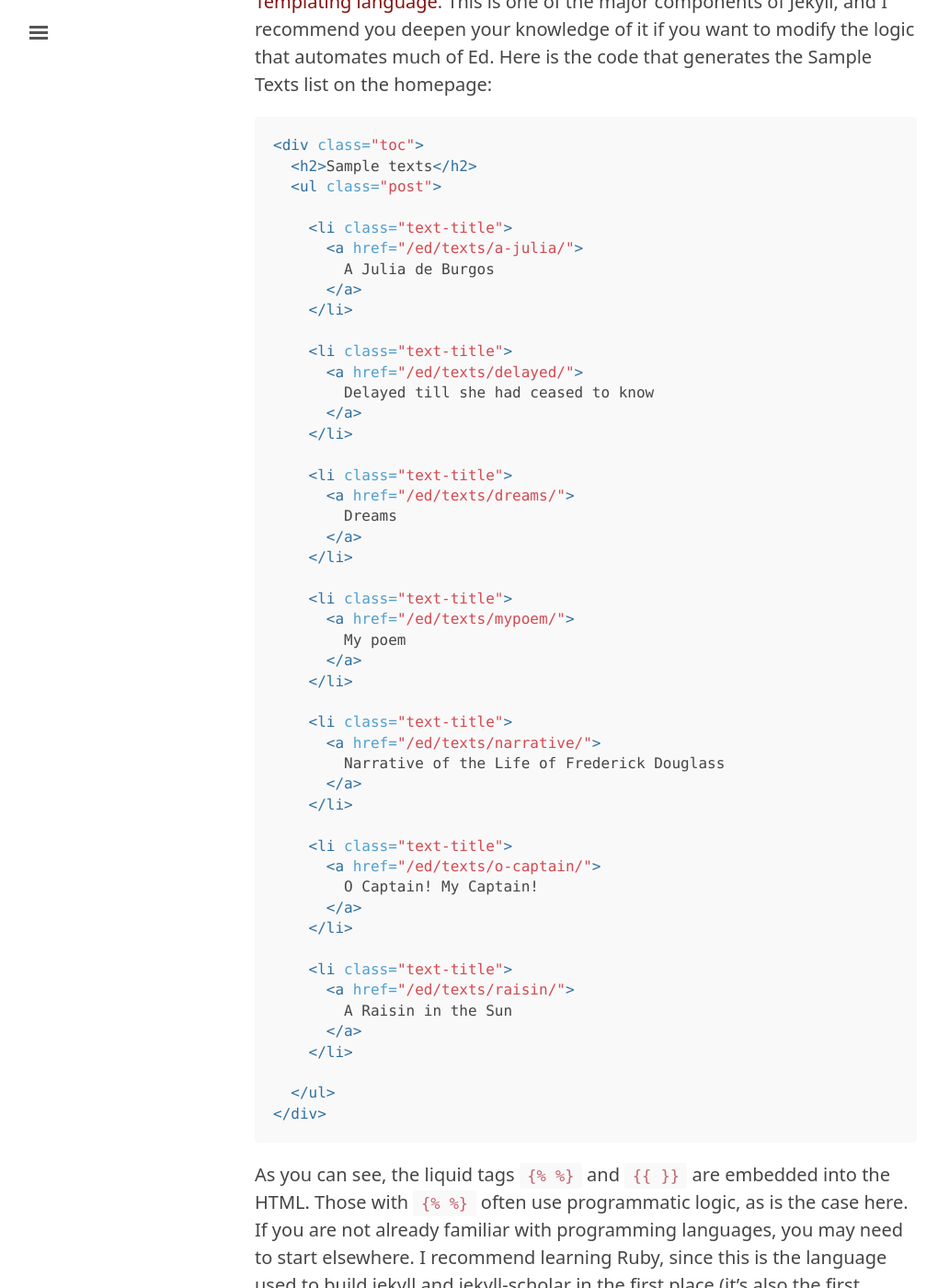
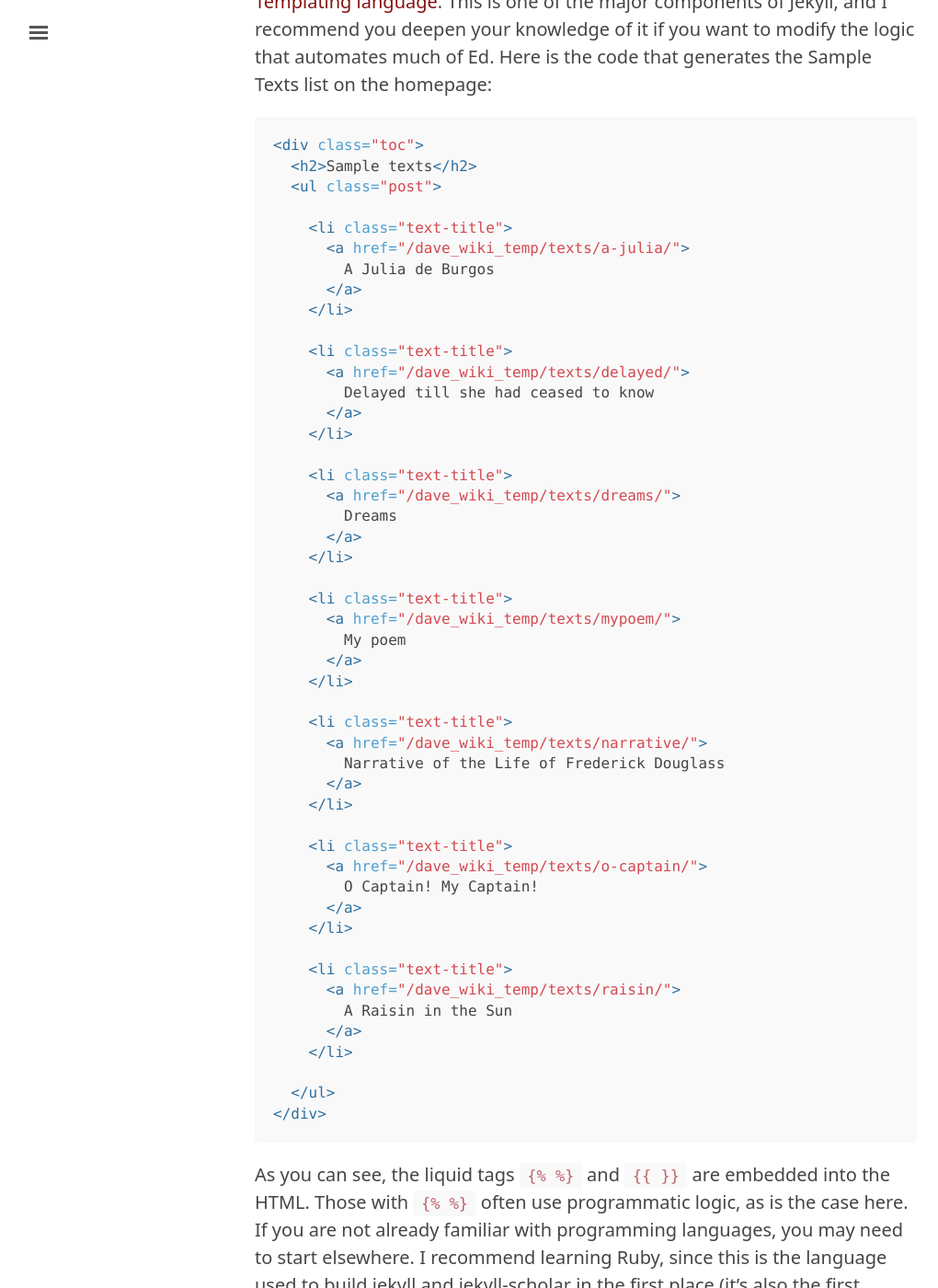
Before and after one commit to woensug-choi/dave_wiki_temp, a Jekyll site: the page built from documentation.md, in a window 1280 px wide and 1400 px high, scrolled down 13536 px. Shown: the whole window at 92% size, without its empty margins (3-1023 px from the left). Built offline with Jekyll 4.4.1, drawn with Linux system fonts in a browser that asks for light colours.

Commit message:
change base_url

```diff
--- a/_config.yml
+++ b/_config.yml
@@ -5,7 +5,7 @@ title:               Ed.
 tagline:             'a jekyll theme for minimal editions'
 description:         'Ed is a Jekyll theme designed for textual editors based on minimal computing principles, and focused on legibility and flexibility.'
 url:                 'http://minicomp.github.io'
-baseurl:             '/ed'
+baseurl:             '/dave_wiki_temp'
 
 # About/contact
 author:
```
